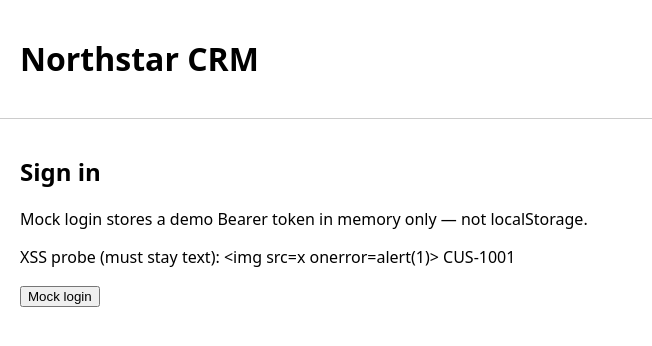
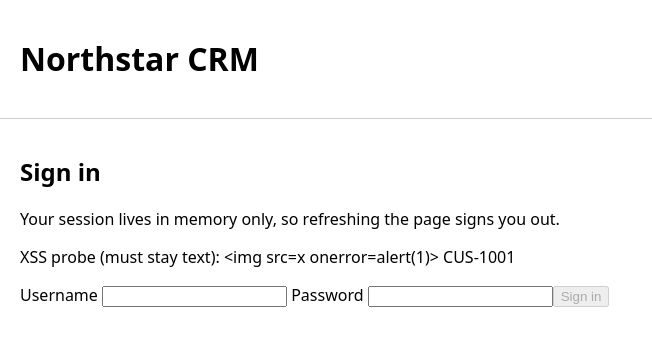
Before and after one commit to BrandonRobare/bean-brigade-customer-management-platform, an Angular app in the folder frontend/: page /login in a window 1280 px wide. Shown: the top 346 px of the page, without its empty margins (0-652 px from the left). Built offline with nearby package versions, Linux system fonts and the light colour scheme.

Commit message:
Angular sign-in form

```diff
--- a/frontend/src/app/core/auth/auth-session.service.ts
+++ b/frontend/src/app/core/auth/auth-session.service.ts
@@ -1,14 +1,24 @@
-import { Injectable, signal } from '@angular/core';
+import { HttpClient } from '@angular/common/http';
+import { Injectable, inject, signal } from '@angular/core';
+import { Observable, tap } from 'rxjs';
+import { environment } from '../../../environments/environment';
 
-/** Demo-only. Matches Boot `DemoBearerFilter`. Not a production secret. */
-export const LAB_DEMO_TOKEN = 'lab-demo-token';
+export interface LoginResponse {
+  accessToken: string;
+  tokenType: string;
+  expiresIn: number;
+}
 
 @Injectable({ providedIn: 'root' })
 export class AuthSessionService {
+  private readonly http = inject(HttpClient);
   readonly accessToken = signal<string | null>(null);
 
-  loginMock(): void {
-    this.accessToken.set(LAB_DEMO_TOKEN);
+  login(username: string, password: string): Observable<LoginResponse> {
+    this.logout();
+    return this.http
+      .post<LoginResponse>(`${environment.apiBaseUrl}/api/v1/auth/login`, { username, password })
+      .pipe(tap((response) => this.accessToken.set(response.accessToken)));
   }
 
   logout(): void {
--- a/frontend/src/app/core/auth/auth.interceptor.ts
+++ b/frontend/src/app/core/auth/auth.interceptor.ts
@@ -1,13 +1,11 @@
 import { HttpInterceptorFn } from '@angular/common/http';
 import { inject } from '@angular/core';
 import { AuthSessionService } from './auth-session.service';
-import { environment } from '../../../environments/environment';
 
 export const authInterceptor: HttpInterceptorFn = (req, next) => {
   const token = inject(AuthSessionService).accessToken();
-  // TODO: if token is present and this is a relative API request,
+  // DONE: if token is present and this is a relative API request,
   // clone the request with Authorization: Bearer <token>
-  const isApiRequest = req.url.startsWith(environment.apiBaseUrl);
   if (!token || !req.url.startsWith('/api/')) {
     return next(req);
   }
--- a/frontend/src/app/features/interactions/interaction-api.service.ts
+++ b/frontend/src/app/features/interactions/interaction-api.service.ts
@@ -10,13 +10,13 @@ export class InteractionApiService {
   private readonly base = `${environment.apiBaseUrl}/api/v1/interactions`;
 
   list(customerId: string): Observable<Interaction[]> {
-    // TODO: GET this.base with query param customerId via HttpClient
+    // DONE: GET this.base with query param customerId via HttpClient
     const params = new HttpParams().set('customerId', customerId);
     return this.http.get<Interaction[]>(this.base, { params });
   }
 
   create(body: CreateInteractionRequest): Observable<Interaction> {
-    // TODO: POST this.base with JSON body
+    // DONE: POST this.base with JSON body
     return this.http.post<Interaction>(this.base, body);
   }
 }
--- a/frontend/src/app/features/login/login-page.component.ts
+++ b/frontend/src/app/features/login/login-page.component.ts
@@ -1,16 +1,38 @@
-import { Component, inject } from '@angular/core';
+import { Component, inject, signal } from '@angular/core';
+import { FormsModule } from '@angular/forms';
 import { Router } from '@angular/router';
 import { AuthSessionService } from '../../core/auth/auth-session.service';
 
 @Component({
   selector: 'app-login-page',
   standalone: true,
+  imports: [FormsModule],
   template: `
     <section>
       <h2>Sign in</h2>
-      <p>Mock login stores a demo Bearer token in memory only — not localStorage.</p>
+      <p>Your session lives in memory only, so refreshing the page signs you out.</p>
       <p>XSS probe (must stay text): {{ xssProbe }}</p>
-      <button type="button" (click)="login()">Mock login</button>
+      @if (error()) {
+        <p role="alert">{{ error() }}</p>
+      }
+      <form #form="ngForm" (ngSubmit)="login()">
+        <label>
+          Username
+          <input name="username" [(ngModel)]="username" required autocomplete="username" data-testid="username" />
+        </label>
+        <label>
+          Password
+          <input
+            name="password"
+            type="password"
+            [(ngModel)]="password"
+            required
+            autocomplete="current-password"
+            data-testid="password"
+          />
+        </label>
+        <button type="submit" [disabled]="form.invalid" data-testid="sign-in">Sign in</button>
+      </form>
     </section>
   `,
 })
@@ -19,9 +41,18 @@ export class LoginPageComponent {
   private readonly router = inject(Router);
 
   readonly xssProbe = '<img src=x onerror=alert(1)> CUS-1001';
+  username = '';
+  password = '';
+  readonly error = signal<string | null>(null);
 
   login(): void {
-    this.session.loginMock();
-    void this.router.navigate(['/interactions']);
+    this.error.set(null);
+    this.session.login(this.username, this.password).subscribe({
+      next: () => void this.router.navigate(['/interactions']),
+      error: (err) =>
+        this.error.set(
+          err.status === 401 ? 'Wrong username or password.' : `Sign-in failed (${err.status ?? 'network'})`,
+        ),
+    });
   }
 }
```
Also changed, not shown: 1 other file (tests, documents, lock files or other folders).
